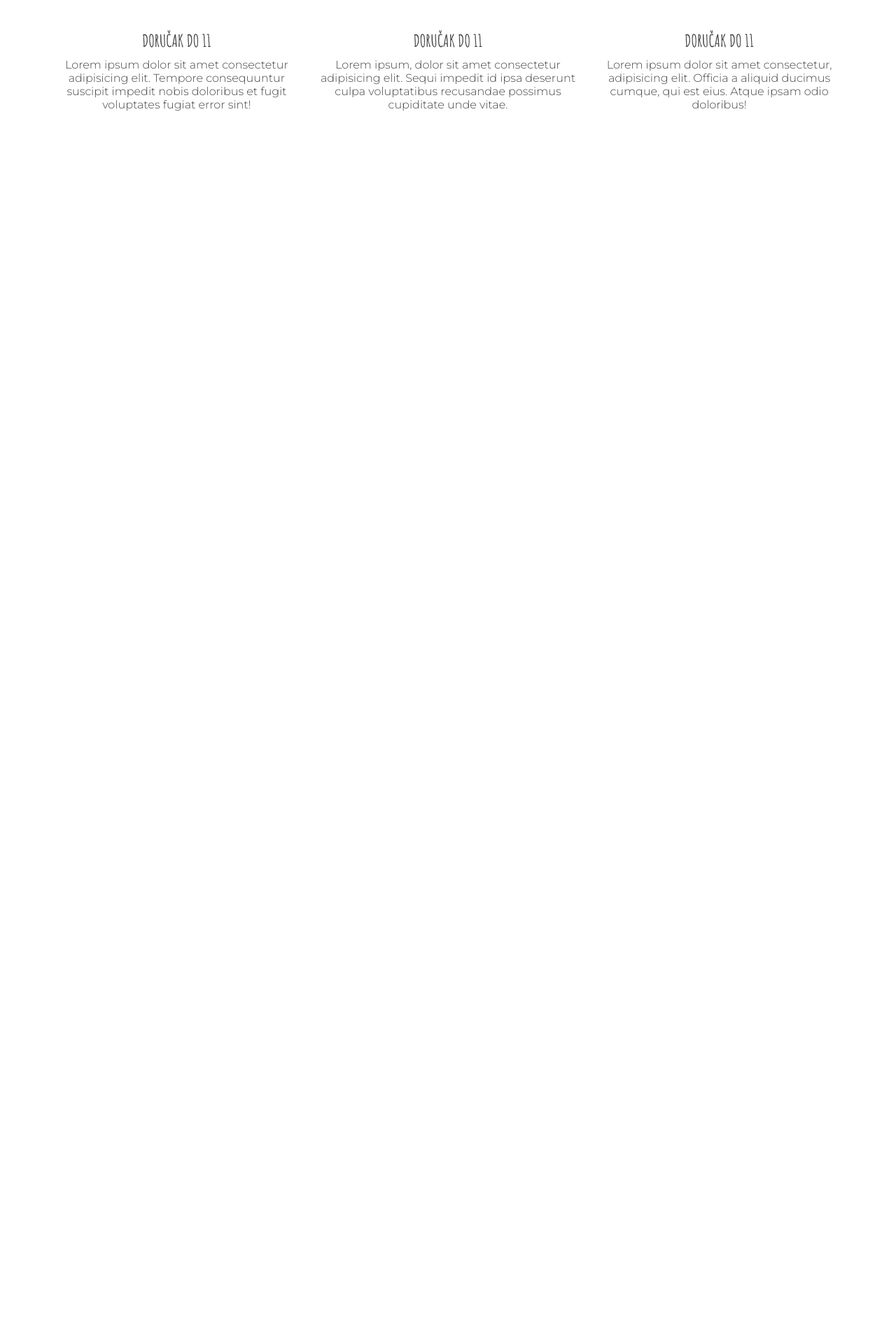
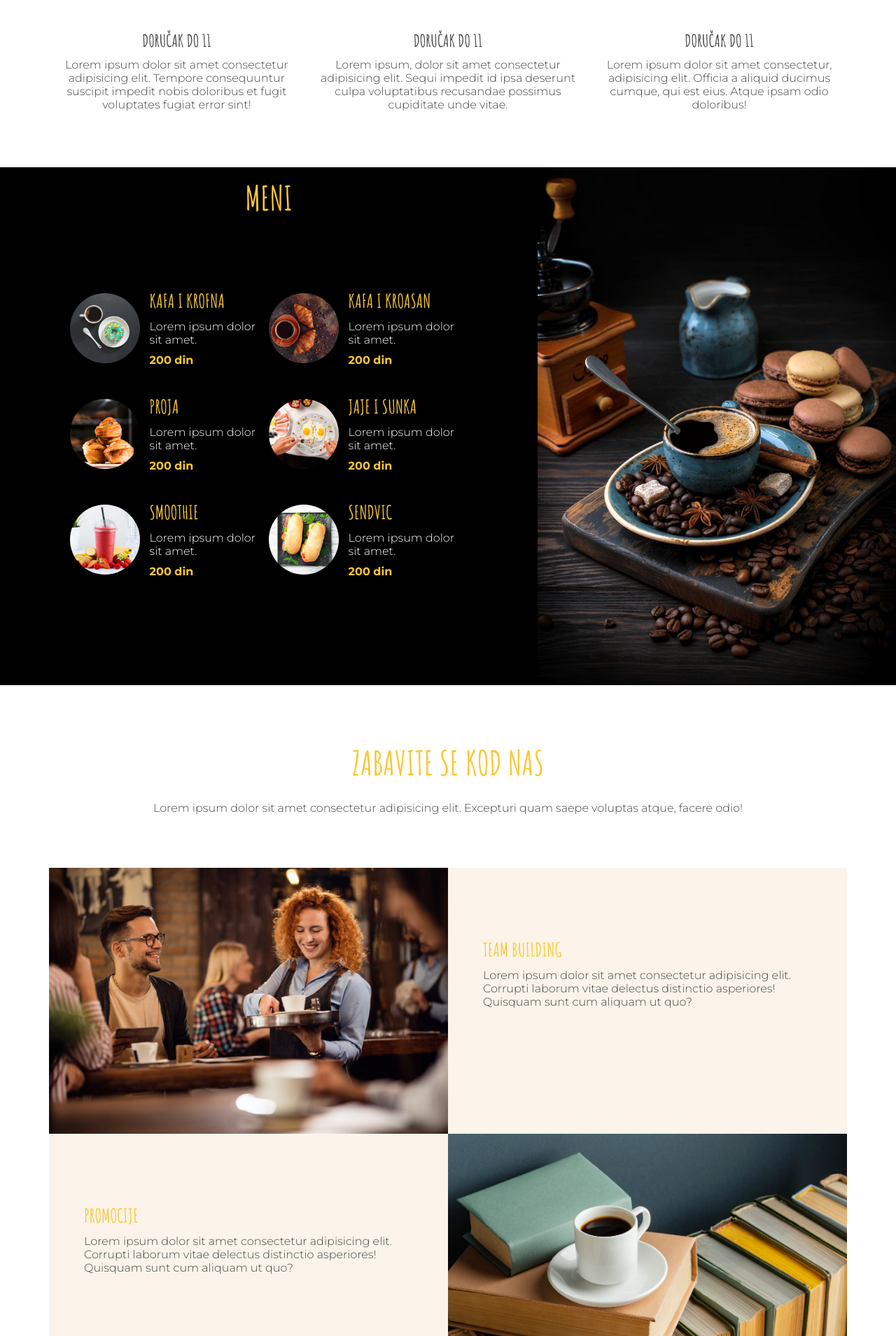
Before and after one commit to EmilyPetr/EmilyPetro, a PHP site: page / in a window 1280 px wide. Shown: the part 1428-3337 px from the top of the page at 70% size. Before the commit the page ends 1587 px from the top, so only its background shows below. Run offline with PHP 8.4, Linux system fonts and the light colour scheme.

Commit message:
part usluge

```diff
--- a/_globals.scss
+++ b/_globals.scss
@@ -23,6 +23,10 @@ h1{
 
 h2{
     font-size: 48px;
+}
+
+h3{
+    font-size: 27px;
 }
 
 ul{
--- a/index.php
+++ b/index.php
@@ -4,4 +4,8 @@
 
 <?php include 'template_parts/part-ponuda.php'; ?>
 
+<?php include 'template_parts/part-meni.php'; ?>
+
+<?php include 'template_parts/part-usluge.php'; ?>
+
 <?php include 'template_parts/footer.php'; ?>
--- a/style.css
+++ b/style.css
@@ -21,6 +21,10 @@ h1 {
 
 h2 {
   font-size: 48px;
+}
+
+h3 {
+  font-size: 27px;
 }
 
 ul {
@@ -132,4 +136,88 @@ nav .container ul a:hover {
 .ponuda article div h3 {
   margin: 45px 0 10px 0;
   font-size: 24px;
+}
+
+.meni {
+  background: black;
+  display: flex;
+  flex-wrap: wrap;
+  flex-direction: row;
+  justify-content: space-between;
+  align-items: center;
+}
+.meni div h2 {
+  color: #FAC836;
+}
+.meni div:first-child {
+  flex: 0 0 60%;
+}
+.meni div:first-child .row {
+  padding: 100px;
+  display: flex;
+  flex-wrap: wrap;
+  flex-direction: row;
+  justify-content: space-between;
+  align-items: center;
+}
+.meni div:first-child .row .menu-item {
+  display: flex;
+  flex-wrap: wrap;
+  flex-direction: row;
+  justify-content: space-between;
+  align-items: center;
+  flex: 0 0 50%;
+  margin-bottom: 40px;
+}
+.meni div:first-child .row .menu-item .img {
+  flex: 0 0 40%;
+}
+.meni div:first-child .row .menu-item .img img {
+  width: 100px;
+  border-radius: 100%;
+}
+.meni div:first-child .row .menu-item .text {
+  flex: 0 0 60%;
+}
+.meni div:first-child .row .menu-item .text h3 {
+  color: #FAC836;
+}
+.meni div:first-child .row .menu-item .text p {
+  color: white;
+  padding: 10px 0;
+}
+.meni div:first-child .row .menu-item .text span {
+  color: #FAC836;
+  font-weight: bold;
+}
+.meni div:last-child {
+  flex: 0 0 40%;
+}
+
+.usluge h2 {
+  color: #FAC836;
+}
+.usluge h2 + p {
+  padding: 25px 0 76px 0;
+}
+.usluge article {
+  display: flex;
+  flex-wrap: wrap;
+  flex-direction: row;
+  justify-content: space-between;
+  align-items: stretch;
+}
+.usluge article div {
+  flex: 0 0 50%;
+}
+.usluge article div:last-child {
+  background: #FCF4EA;
+  padding: 100px 50px 50px 50px;
+}
+.usluge article div:last-child h3 {
+  color: #FAC836;
+  margin-bottom: 10px;
+}
+.usluge article:nth-child(even) {
+  flex-direction: row-reverse;
 }/*# sourceMappingURL=style.css.map */
--- a/style.scss
+++ b/style.scss
@@ -52,3 +52,86 @@
         }
     }
 }
+
+//meni
+
+.meni{
+    background: $black;
+    @include flex;
+    div{
+        h2{
+           color: $accents;
+        }
+        &:first-child {
+            flex: 0 0 60%;
+            .row{
+
+                padding: 100px;
+                @include flex;
+                .menu-item{
+                    @include flex;
+                    flex: 0 0 50%;
+                    margin-bottom: 40px;
+                    .img{
+                        img{
+                            width: 100px;
+                            border-radius: 100%;
+                    }
+                    flex: 0 0 40%;
+                    }
+                    .text{
+                        flex: 0 0 60%;
+                        h3{
+                            color: $accents;
+
+                        }
+                        p{
+                            color: $white;
+                            padding: 10px 0;
+                        }
+                        span{
+                            color: $accents;
+                            font-weight: bold;
+                        }
+                    }
+
+                }
+            }
+        }
+        &:last-child {
+            flex: 0 0 40%;
+        }
+    }
+
+}
+
+//usluge
+
+.usluge {
+    h2{
+        color: $accents;
+        & + p {
+            padding: 25px 0 76px 0;
+    }
+
+
+    }
+    article{
+        @include flex ($align:stretch);
+        div{
+            flex: 0 0 50%;
+            &:last-child{
+
+                background: $bg;
+                padding: 100px 50px 50px 50px;
+                h3{
+                    color: $accents;
+                    margin-bottom: 10px;
+                }
+            }
+        }
+        &:nth-child(even) {
+        flex-direction: row-reverse;
+    }
+    }
+}
--- /dev/null
+++ b/template_parts/part-meni.php
@@ -0,0 +1,88 @@
+<div class="meni">
+    <div>
+    <h2 class="text-center">MENI</h2>
+    <div class="row">
+       <div class="menu-item">
+            <div class="img">
+        <img src="img/coffee3.jpg" alt="">
+            </div>
+            <div class="text">
+            <h3>KAFA I KROFNA</h3>
+            <p>Lorem ipsum dolor sit amet.
+
+            </p>
+            <span>200 din</span>
+            </div>
+       </div>
+
+       <div class="menu-item">
+            <div class="img">
+        <img src="img/coffee 7.jpg" alt="">
+            </div>
+            <div class="text">
+            <h3>KAFA I KROASAN</h3>
+            <p>Lorem ipsum dolor sit amet.
+
+            </p>
+            <span>200 din</span>
+            </div>
+       </div>
+
+       <div class="menu-item">
+            <div class="img">
+        <img src="img/coffee 8.jpg" alt="">
+            </div>
+            <div class="text">
+            <h3>PROJA</h3>
+            <p>Lorem ipsum dolor sit amet.
+
+            </p>
+            <span>200 din</span>
+            </div>
+       </div>
+
+       <div class="menu-item">
+            <div class="img">
+        <img src="img/coffee 9.jpg" alt="">
+            </div>
+            <div class="text">
+            <h3>JAJE I SUNKA</h3>
+            <p>Lorem ipsum dolor sit amet.
+
+            </p>
+            <span>200 din</span>
+            </div>
+       </div>
+
+       <div class="menu-item">
+            <div class="img">
+        <img src="img/coffee 10.jpg" alt="">
+            </div>
+            <div class="text">
+            <h3>SMOOTHIE</h3>
+            <p>Lorem ipsum dolor sit amet.
+
+            </p>
+            <span>200 din</span>
+            </div>
+       </div>
+
+       <div class="menu-item">
+            <div class="img">
+        <img src="img/coffee 11.jpg" alt="">
+            </div>
+            <div class="text">
+            <h3>SENDVIC</h3>
+            <p>Lorem ipsum dolor sit amet.
+
+            </p>
+            <span>200 din</span>
+            </div>
+       </div>
+
+    </div>
+    </div>
+    <div>
+        <img src="img/coffee4.jpg" alt="">
+    </div>
+</div>
--- /dev/null
+++ b/template_parts/part-usluge.php
@@ -0,0 +1,48 @@
+<!--usluge-->
+<section class="usluge container py">
+    <h2 class="text-center">
+    ZABAVITE SE KOD NAS
+    </h2>
+    <p class="text-center">Lorem ipsum dolor sit amet consectetur adipisicing elit. Excepturi quam saepe voluptas atque, facere odio!
+
+    </p>
+
+    <article>
+        <div>
+            <img src="img/coffee 12.jpg" alt="">
+        </div>
+        <div>
+            <h3>TEAM BUILDING</h3>
+            <p>Lorem ipsum dolor sit amet consectetur adipisicing elit. Corrupti laborum vitae delectus distinctio asperiores! Quisquam sunt cum aliquam ut quo?
+
+            </p>
+        </div>
+
+    </article>
+
+    <article>
+        <div>
+            <img src="img/coffee 13.jpg" alt="">
+        </div>
+        <div>
+            <h3>PROMOCIJE</h3>
+            <p>Lorem ipsum dolor sit amet consectetur adipisicing elit. Corrupti laborum vitae delectus distinctio asperiores! Quisquam sunt cum aliquam ut quo?
+
+            </p>
+        </div>
+
+    </article>
+
+    <article>
+        <div>
+            <img src="img/coffee 14.jpg" alt="">
+        </div>
+        <div>
+            <h3>RADIONICE</h3>
+            <p>Lorem ipsum dolor sit amet consectetur adipisicing elit. Corrupti laborum vitae delectus distinctio asperiores! Quisquam sunt cum aliquam ut quo?
+
+            </p>
+        </div>
+
+    </article>
+</section>
```
Also changed, not shown: 1 other file.
